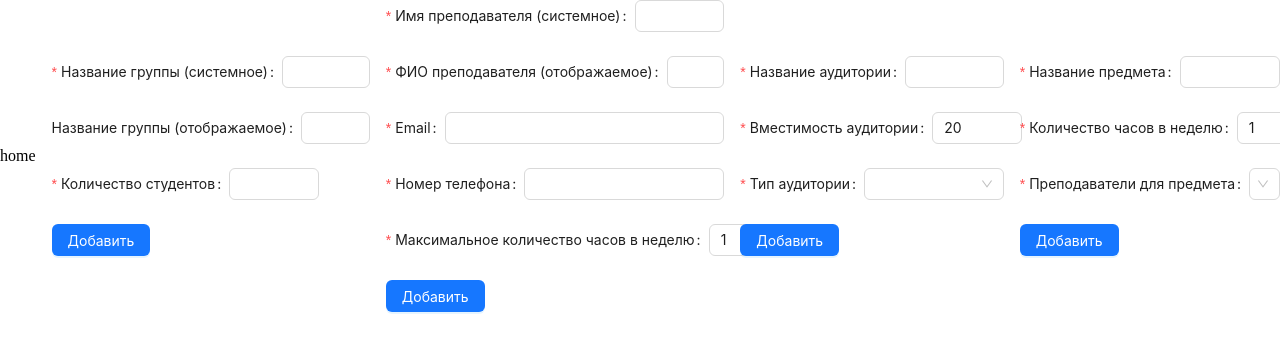
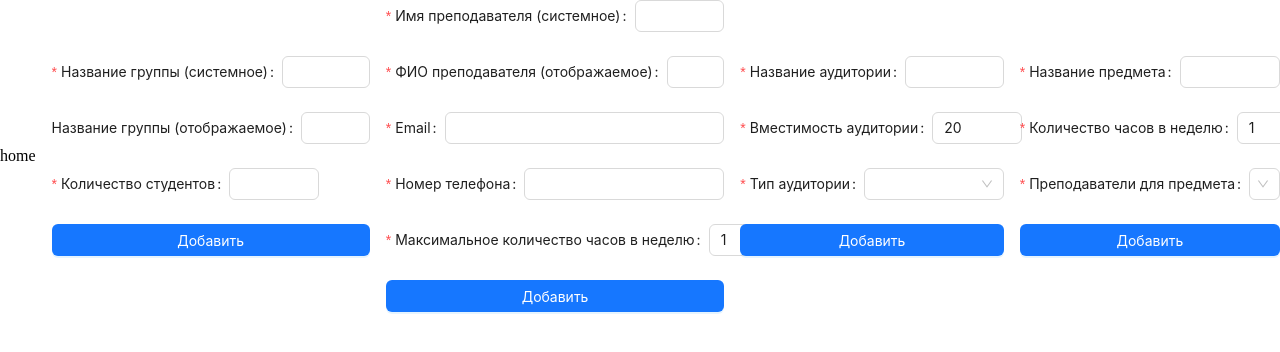
Before and after one commit to LizKa2091/schedule-planner, a React (Vite) app in the folder client/: page / in a window 1280 px wide. Shown: the top 352 px of the page. Built offline with nearby package versions, Linux system fonts and the light colour scheme.

Commit message:
feat(form): add displaying success message

```diff
--- a/client/src/components/form/GroupForm.tsx
+++ b/client/src/components/form/GroupForm.tsx
@@ -1,12 +1,15 @@
 import { type FC } from 'react';
-import { Button, Form, Input, InputNumber } from 'antd';
+import { Button, Flex, Form, Input, InputNumber } from 'antd';
+import clsx from 'clsx';
 
 import { addGroupSchema } from '@/schemas/schedule';
 import { useZodForm } from '@/hooks/useZodForm';
 import { type GroupFormData } from '@/types/formDataTypes';
 
+import styles from './Form.module.scss';
+
 const GroupForm: FC = () => {
-   const { onFinish, formErrors } = useZodForm<GroupFormData>({
+   const { formErrors, isSuccess, onFinish } = useZodForm<GroupFormData>({
       schemaAction: addGroupSchema,
       entityName: 'groups',
       preconvertate: (formData) => ({
@@ -17,6 +20,7 @@ const GroupForm: FC = () => {
 
    return (
       <Form onFinish={onFinish} action='#'>
+         <Flex justify='center' vertical>
             <Form.Item
                label='Название группы (системное)'
                name='name'
@@ -44,6 +48,12 @@ const GroupForm: FC = () => {
                <InputNumber min={1} max={35} />
             </Form.Item>
             <Button type='primary' htmlType='submit'>Добавить</Button>
+            {isSuccess &&
+               <p className={clsx(styles.message, styles.successMessage)}>
+                  Группа успешно добавлена
+               </p>
+            }
+         </Flex>
       </Form>
    )
 }
--- a/client/src/components/form/RoomForm.tsx
+++ b/client/src/components/form/RoomForm.tsx
@@ -1,19 +1,23 @@
 import { type FC } from 'react';
-import { Button, Form, Input, InputNumber, Select } from 'antd';
+import { Button, Flex, Form, Input, InputNumber, Select } from 'antd';
+import clsx from 'clsx';
 
 import { useZodForm } from '@/hooks/useZodForm';
 import { addRoomSchema } from '@/schemas/schedule';
 import { roomTypeOptions } from '@/types/constants';
 import { type RoomFormData } from '@/types/formDataTypes';
 
+import styles from './Form.module.scss';
+
 const RoomForm: FC = () => {
-   const { onFinish, formErrors } = useZodForm<RoomFormData>({
+   const { formErrors, isSuccess, onFinish } = useZodForm<RoomFormData>({
       schemaAction: addRoomSchema,
       entityName: 'rooms'
    })
 
    return (
       <Form onFinish={onFinish} action='#'>
+         <Flex justify='center' vertical>
             <Form.Item
                label='Название аудитории'
                name='name'
@@ -43,6 +47,12 @@ const RoomForm: FC = () => {
                <Select options={roomTypeOptions} />
             </Form.Item>
             <Button type='primary' htmlType='submit'>Добавить</Button>
+            {isSuccess &&
+               <p className={clsx(styles.message, styles.successMessage)}>
+                  Аудитория успешно добавлена
+               </p>
+            }
+         </Flex>
       </Form>
    )
 }
--- a/client/src/components/form/SubjectForm.tsx
+++ b/client/src/components/form/SubjectForm.tsx
@@ -1,21 +1,25 @@
 import { type FC } from 'react';
-import { Button, Form, Input, InputNumber, Select } from 'antd';
+import { Button, Flex, Form, Input, InputNumber, Select } from 'antd';
+import clsx from 'clsx';
 
 import { addSubjectSchema } from '@/schemas/schedule';
 import { type SubjectFormData } from '@/types/formDataTypes';
 import { useZodForm } from '@/hooks/useZodForm';
 import { useScheduleStore } from '@/store/scheduleStore';
 
+import styles from './Form.module.scss';
+
 const SubjectForm: FC = () => {
    const { teachers } = useScheduleStore();
 
-   const { onFinish, formErrors } = useZodForm<SubjectFormData>({
+   const { formErrors, isSuccess, onFinish } = useZodForm<SubjectFormData>({
       schemaAction: addSubjectSchema,
       entityName: 'subjects'
    });
 
    return (
       <Form onFinish={onFinish} action='#'>
+         <Flex justify='center' vertical>
             <Form.Item
                label='Название предмета'
                name='name'
@@ -45,6 +49,12 @@ const SubjectForm: FC = () => {
                <Select mode='multiple' fieldNames={{ value: 'id', label: 'label' }} options={teachers} />
             </Form.Item>
             <Button type='primary' htmlType='submit'>Добавить</Button>
+            {isSuccess &&
+               <p className={clsx(styles.message, styles.successMessage)}>
+                  Предмет успешно добавлен
+               </p>
+            }
+         </Flex>
       </Form>
    )
 }
--- a/client/src/components/form/TeacherForm.tsx
+++ b/client/src/components/form/TeacherForm.tsx
@@ -1,18 +1,22 @@
 import { type FC } from 'react';
-import { Button, Form, Input, InputNumber } from 'antd';
+import { Button, Flex, Form, Input, InputNumber } from 'antd';
+import clsx from 'clsx';
 
 import { addTeacherSchema } from '@/schemas/schedule';
 import { type TeacherFormData } from '@/types/formDataTypes';
 import { useZodForm } from '@/hooks/useZodForm';
 
+import styles from './Form.module.scss';
+
 const TeacherForm: FC = () => {
-   const { onFinish, formErrors } = useZodForm<TeacherFormData>({
+   const { formErrors, isSuccess, onFinish } = useZodForm<TeacherFormData>({
       schemaAction: addTeacherSchema,
       entityName: 'teachers'
    });
 
    return (
       <Form onFinish={onFinish} action='#'>
+         <Flex justify='center' vertical>
             <Form.Item
                label='Имя преподавателя (системное)'
                name='name'
@@ -60,6 +64,12 @@ const TeacherForm: FC = () => {
                <InputNumber min={1} max={99} />
             </Form.Item>
             <Button type='primary' htmlType='submit'>Добавить</Button>
+            {isSuccess &&
+               <p className={clsx(styles.message, styles.successMessage)}>
+                  Преподаватель успешно добавлен
+               </p>
+            }
+         </Flex>
       </Form>
    )
 }
```
Lines whose indentation alone changed are shown as unchanged.
